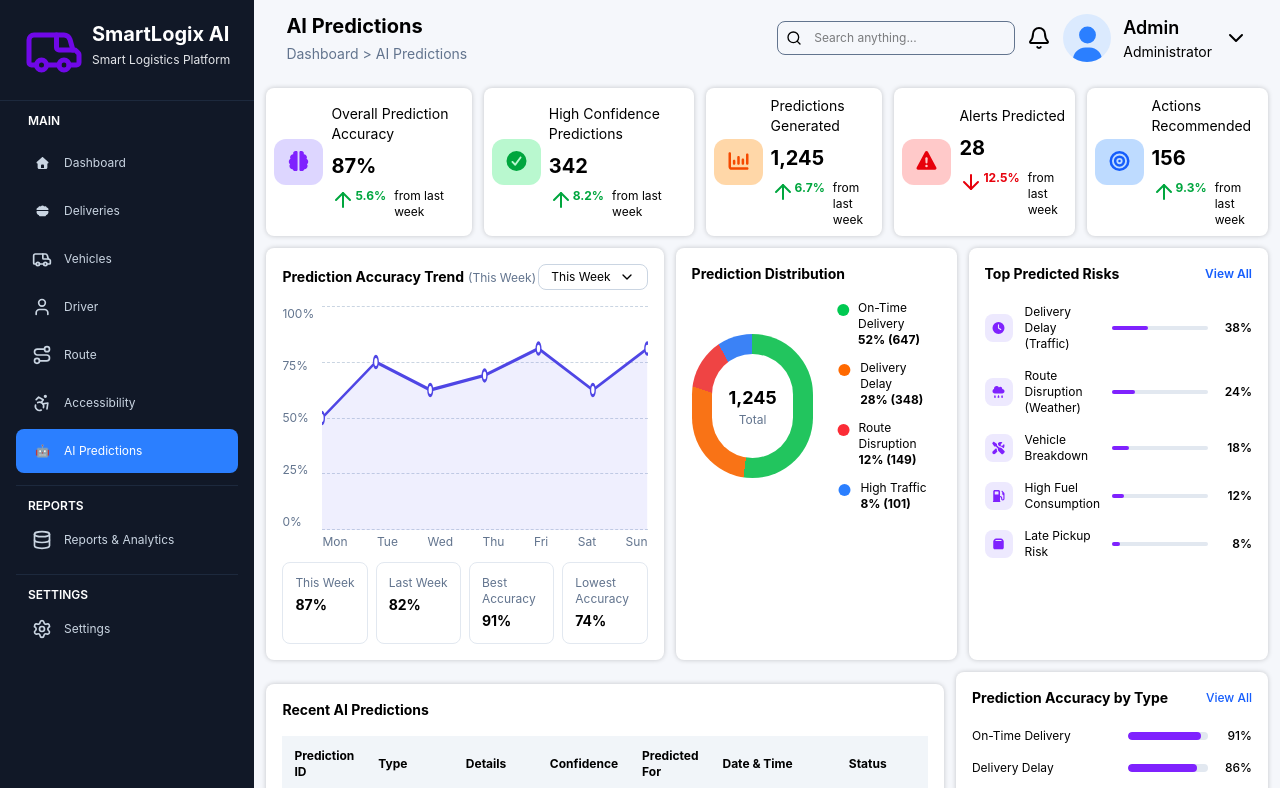
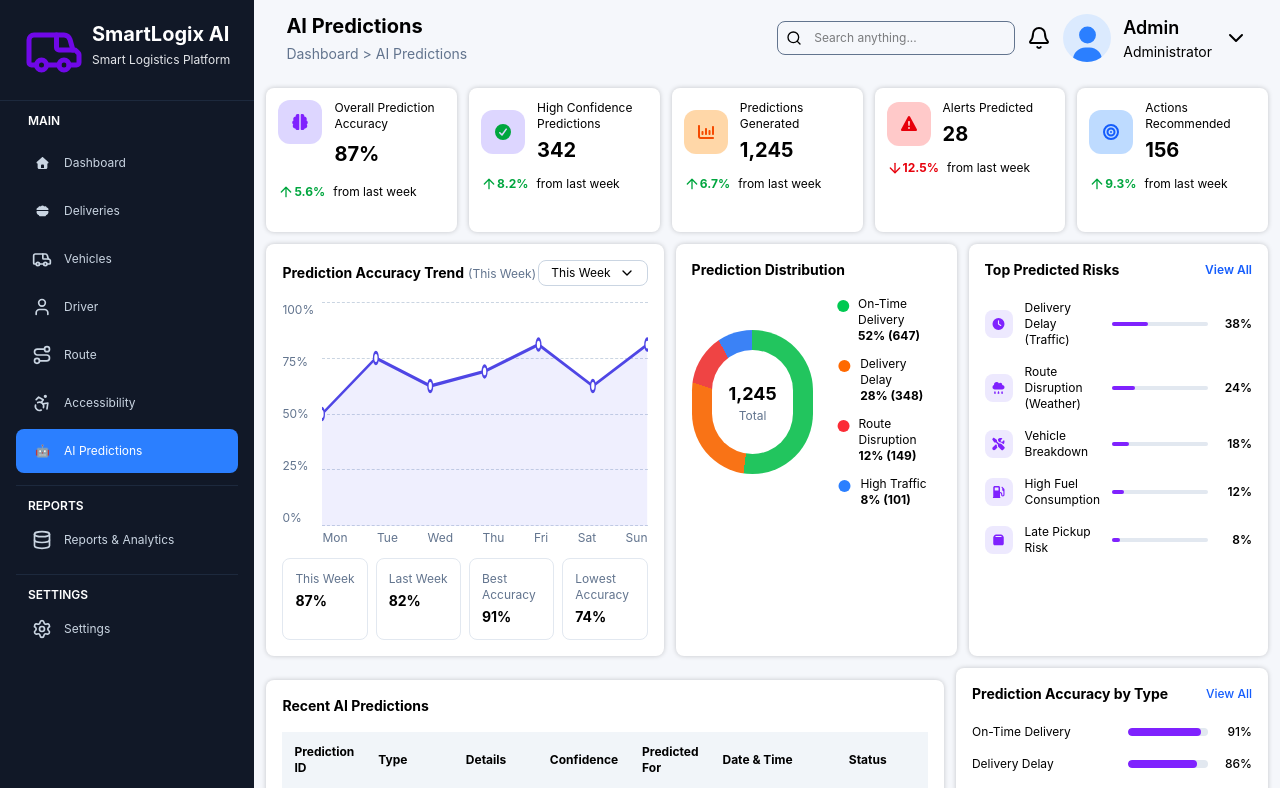
Before and after one commit to Safiullah512/Smart-Logistix, a React (Vite) app: page /aipredictions in a window 1280 px wide. Shown: the top 788 px of the page. Built offline with nearby package versions, Linux system fonts and the light colour scheme.

Commit message:
make new state card for ai prediction page

```diff
--- a/src/components/StateCard3.jsx
+++ b/src/components/StateCard3.jsx
@@ -11,150 +11,172 @@ import { ArrowDown, ArrowUp } from "lucide-react";
 
 function StateCard3() {
   return (
-    <div className="w-full mt-3 flex gap-3">
+    <div className="w-full mt-3 grid grid-cols-5 gap-3">
 
       {/* Overall Prediction Accuracy */}
-      <div className="w-fit flex px-2 py-2 shadow-[0_0_5px_rgba(0,0,0,0.2)] bg-white rounded-lg gap-2 items-center text-sm">
-
-        <div className="bg-violet-200 rounded-xl w-auto h-auto text-center">
+      <div className="bg-white rounded-lg p-3 h-36 shadow-[0_0_5px_rgba(0,0,0,0.2)]">
+        <div className="flex items-start gap-3">
+          <div className="bg-violet-200 rounded-xl w-11 h-11 flex items-center justify-center shrink-0">
             <FontAwesomeIcon
               icon={faBrain}
-            className="text-violet-600 p-3 text-xl"
+              className="text-violet-600 text-base"
             />
           </div>
 
-        <div className="flex flex-col gap-2 justify-center">
-          <h2>Overall Prediction Accuracy</h2>
+          <div className="flex flex-col">
+            <h2 className="text-xs leading-4">
+              Overall Prediction Accuracy
+            </h2>
 
-          <h1 className="font-bold text-xl">
+            <h1 className="font-bold text-xl mt-2">
               87%
             </h1>
-
-          <div className="flex gap-2 text-xs">
-            <span className="text-green-600 flex">
-              <ArrowUp />
-              <p className="font-bold">5.6%</p>
-            </span>
-
-            <p>from last week</p>
-          </div>
           </div>
         </div>
 
+        <div className="flex items-center gap-2 mt-4">
+          <span className="text-green-600 flex items-center">
+            <ArrowUp className="w-4 h-4" />
+            <span className="font-bold text-xs">5.6%</span>
+          </span>
+
+          <p className="text-xs">from last week</p>
+        </div>
+      </div>
 
       {/* High Confidence Predictions */}
-      <div className="w-fit flex px-2 py-2 shadow-[0_0_5px_rgba(0,0,0,0.2)] bg-white rounded-lg gap-2 items-center text-sm">
+      <div className="bg-white rounded-lg p-3 shadow-[0_0_5px_rgba(0,0,0,0.2)]">
 
-        <div className="bg-green-200 rounded-xl w-auto h-auto text-center">
+        <div className="flex items-center gap-3">
+          <div className="bg-violet-200 rounded-xl w-11 h-11 flex items-center justify-center shrink-0">
             <FontAwesomeIcon
               icon={faCheckCircle}
-            className="text-green-600 p-3 text-xl"
+              className="text-green-600 text-base"
             />
           </div>
 
-        <div className="flex flex-col gap-2 justify-center">
-          <h2>High Confidence Predictions</h2>
+          <div className="flex flex-col gap-1">
+            <h2 className="text-xs">
+              High Confidence Predictions
+            </h2>
 
             <h1 className="font-bold text-xl">
               342
             </h1>
+          </div>
+        </div>
 
-          <div className="flex gap-2 text-xs">
-            <span className="text-green-600 flex">
-              <ArrowUp />
+        <div className="flex gap-2 text-xs mt-3">
+          <span className="text-green-600 flex items-center">
+            <ArrowUp className="w-4 h-4" />
             <p className="font-bold">8.2%</p>
           </span>
 
           <p>from last week</p>
         </div>
-        </div>
+
       </div>
 
 
       {/* Predictions Generated */}
-      <div className="w-fit flex px-2 py-2 shadow-[0_0_5px_rgba(0,0,0,0.2)] bg-white rounded-lg gap-2 items-center text-sm">
+      <div className="bg-white rounded-lg p-3 shadow-[0_0_5px_rgba(0,0,0,0.2)]">
 
-        <div className="bg-orange-200 rounded-xl w-auto h-auto text-center">
+        <div className="flex items-center gap-3">
+          <div className="bg-orange-200 rounded-xl w-11 h-11 flex items-center justify-center shrink-0">
             <FontAwesomeIcon
               icon={faChartColumn}
-            className="text-orange-600 p-3 text-xl"
+              className="text-orange-600 text-base"
             />
           </div>
 
-        <div className="flex flex-col gap-2 justify-center">
-          <h2>Predictions Generated</h2>
+          <div className="flex flex-col gap-1">
+            <h2 className="text-xs">
+              Predictions Generated
+            </h2>
 
             <h1 className="font-bold text-xl">
               1,245
             </h1>
+          </div>
+        </div>
 
-          <div className="flex gap-2 text-xs">
-            <span className="text-green-600 flex">
-              <ArrowUp />
+        <div className="flex gap-2 text-xs mt-3">
+          <span className="text-green-600 flex items-center">
+            <ArrowUp className="w-4 h-4" />
             <p className="font-bold">6.7%</p>
           </span>
 
           <p>from last week</p>
         </div>
-        </div>
+
       </div>
 
 
       {/* Alerts Predicted */}
-      <div className="w-fit flex px-2 py-2 shadow-[0_0_5px_rgba(0,0,0,0.2)] bg-white rounded-lg gap-2 items-center text-sm">
+      <div className="bg-white rounded-lg p-3 shadow-[0_0_5px_rgba(0,0,0,0.2)]">
 
-        <div className="bg-red-200 rounded-xl w-auto h-auto text-center">
+        <div className="flex items-center gap-3">
+          <div className="bg-red-200 rounded-xl w-11 h-11 flex items-center justify-center shrink-0">
             <FontAwesomeIcon
               icon={faTriangleExclamation}
-            className="text-red-600 p-3 text-xl"
+              className="text-red-600 text-base"
             />
           </div>
 
-        <div className="flex flex-col gap-2 justify-center">
-          <h2>Alerts Predicted</h2>
+          <div className="flex flex-col gap-1">
+            <h2 className="text-xs">
+              Alerts Predicted
+            </h2>
 
             <h1 className="font-bold text-xl">
               28
             </h1>
+          </div>
+        </div>
 
-          <div className="flex gap-2 text-xs">
-            <span className="text-red-600 flex">
-              <ArrowDown />
+        <div className="flex gap-2 text-xs mt-3">
+          <span className="text-red-600 flex items-center">
+            <ArrowDown className="w-4 h-4" />
             <p className="font-bold">12.5%</p>
           </span>
 
           <p>from last week</p>
         </div>
-        </div>
+
       </div>
 
 
       {/* Actions Recommended */}
-      <div className="w-fit flex px-2 py-2 shadow-[0_0_5px_rgba(0,0,0,0.2)] bg-white rounded-lg gap-2 items-center text-sm">
+      <div className="bg-white rounded-lg p-3 shadow-[0_0_5px_rgba(0,0,0,0.2)]">
 
-        <div className="bg-blue-200 rounded-xl w-auto h-auto text-center">
+        <div className="flex items-center gap-3">
+          <div className="bg-blue-200 rounded-xl w-11 h-11 flex items-center justify-center shrink-0">
             <FontAwesomeIcon
               icon={faBullseye}
-            className="text-blue-600 p-3 text-xl"
+              className="text-blue-600 text-base"
             />
           </div>
 
-        <div className="flex flex-col gap-2 justify-center">
-          <h2>Actions Recommended</h2>
+          <div className="flex flex-col gap-1">
+            <h2 className="text-xs">
+              Actions Recommended
+            </h2>
 
             <h1 className="font-bold text-xl">
               156
             </h1>
+          </div>
+        </div>
 
-          <div className="flex gap-2 text-xs">
-            <span className="text-green-600 flex">
-              <ArrowUp />
+        <div className="flex gap-2 text-xs mt-3">
+          <span className="text-green-600 flex items-center">
+            <ArrowUp className="w-4 h-4" />
             <p className="font-bold">9.3%</p>
           </span>
 
           <p>from last week</p>
         </div>
-        </div>
+
       </div>
 
     </div>
```
Lines whose indentation alone changed are shown as unchanged.
